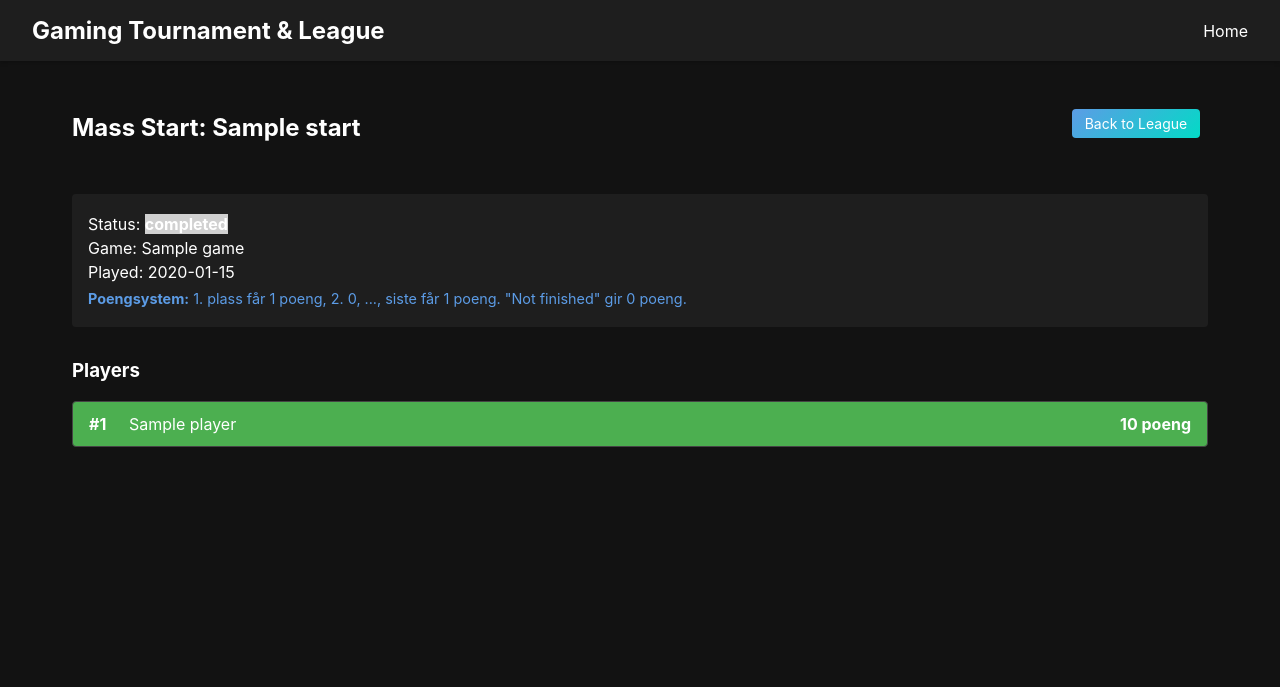
After one commit to Teiteland/tourneyandleaguesforfriends, a Flask app: page /mass-start/1 in a window 1280 px wide. The commit adds this page. Shown: the top 687 px of the page. Run offline with Flask 3, Linux system fonts and the light colour scheme; tables that the repository leaves empty hold one stand-in row (values such as "Sample post").

Commit message:
Implement Mass Start feature - new table, routes, templates, and league integration

```diff
--- a/app/routes/routes.py
+++ b/app/routes/routes.py
@@ -1,5 +1,5 @@
 from flask import Blueprint, render_template, request, redirect, url_for, flash, session
-from app.models.models import db, League, LeagueRound, Match, Player, Game, User, Tournament, TournamentMatch, TournamentPlayer, FFAMatch, FFAPlayer, LeagueJoinRequest, TournamentJoinRequest
+from app.models.models import db, League, LeagueRound, Match, Player, Game, User, Tournament, TournamentMatch, TournamentPlayer, FFAMatch, FFAPlayer, MassStart, MassStartPlayer, LeagueJoinRequest, TournamentJoinRequest
 from werkzeug.security import generate_password_hash, check_password_hash
 from datetime import datetime
 import uuid
@@ -1795,4 +1795,143 @@ def ffa_match(ffa_id):
 
     return render_template('ffa_match.html', ffa=ffa, ffa_players=ffa_players, can_manage=can_manage, available_to_add=available_to_add)
 
+@main.route('/mass-start/create-in-league/<int:league_id>', methods=['GET', 'POST'])
+def create_mass_start_in_league(league_id):
+    if not can_manage_league(league_id):
+        flash('You do not have permission to manage this league', 'error')
+        return redirect(url_for('main.league', league_id=league_id))
+
+    league = League.query.get_or_404(league_id)
+    games = Game.query.filter_by(allow_league=True, is_active=True).all()
+    players = Player.query.all()
+
+    if request.method == 'POST':
+        name = request.form.get('name')
+        game_id = request.form.get('game_id')
+        selected_players = request.form.getlist('players')
+
+        if not name or not game_id:
+            flash('Name and game are required', 'error')
+            return render_template('create_mass_start.html', league=league, games=games, players=players)
+
+        if len(selected_players) < 2:
+            flash('At least 2 players required', 'error')
+            return render_template('create_mass_start.html', league=league, games=games, players=players)
+
+        ms = MassStart(
+            league_id=league_id,
+            name=name,
+            game_id=game_id,
+            status='active'
+        )
+        db.session.add(ms)
+        db.session.flush()
+
+        for i, player_id in enumerate(selected_players):
+            msp = MassStartPlayer(
+                mass_start_id=ms.id,
+                player_id=int(player_id)
+            )
+            db.session.add(msp)
+
+        db.session.commit()
+        flash(f'Mass Start "{name}" created!', 'success')
+        return redirect(url_for('main.mass_start', mass_start_id=ms.id))
+
+    return render_template('create_mass_start.html', league=league, games=games, players=players)
+
+@main.route('/mass-start/create', methods=['GET', 'POST'])
+def create_mass_start():
+    if not session.get('user_id'):
+        flash('Please log in to create a Mass Start', 'error')
+        return redirect(url_for('main.login'))
+
+    games = Game.query.filter_by(allow_league=True, is_active=True).all()
+    players = Player.query.all()
+
+    if request.method == 'POST':
+        name = request.form.get('name')
+        game_id = request.form.get('game_id')
+        selected_players = request.form.getlist('players')
+
+        if not name or not game_id:
+            flash('Name and game are required', 'error')
+            return render_template('create_mass_start.html', league=None, games=games, players=players)
+
+        if len(selected_players) < 2:
+            flash('At least 2 players required', 'error')
+            return render_template('create_mass_start.html', league=None, games=games, players=players)
+
+        ms = MassStart(
+            name=name,
+            game_id=game_id,
+            owner_id=session['user_id'],
+            status='active'
+        )
+        db.session.add(ms)
+        db.session.flush()
+
+        for i, player_id in enumerate(selected_players):
+            msp = MassStartPlayer(
+                mass_start_id=ms.id,
+                player_id=int(player_id)
+            )
+            db.session.add(msp)
+
+        db.session.commit()
+        flash(f'Mass Start "{name}" created!', 'success')
+        return redirect(url_for('main.mass_start', mass_start_id=ms.id))
+
+    return render_template('create_mass_start.html', league=None, games=games, players=players)
+
+@main.route('/mass-start')
+def mass_start_list():
+    massStarts = MassStart.query.filter_by(league_id=None).order_by(MassStart.created_at.desc()).all()
+    return render_template('mass_start_list.html', massStarts=massStarts)
+
+@main.route('/mass-start/<int:mass_start_id>', methods=['GET', 'POST'])
+def mass_start(mass_start_id):
+    ms = MassStart.query.get_or_404(mass_start_id)
+    can_manage = session.get('user_id') and (ms.owner_id == session['user_id'] or session.get('is_admin'))
+    ms_players = MassStartPlayer.query.filter_by(mass_start_id=mass_start_id).order_by(MassStartPlayer.placement).all()
+    all_players = Player.query.all()
+
+    current_player_ids = [msp.player_id for msp in ms_players]
+    available_to_add = [p for p in all_players if p.id not in current_player_ids]
+
+    if request.method == 'POST' and can_manage and ms.status == 'active':
+        player_count = len(ms_players)
+
+        for msp in ms_players:
+            placement_key = f'placement_{msp.player_id}'
+            not_finished_key = f'not_finished_{msp.player_id}'
+
+            not_finished = request.form.get(not_finished_key)
+            placement = request.form.get(placement_key)
+
+            if not_finished == 'on':
+                msp.is_not_finished = True
+                msp.placement = None
+                msp.points_earned = 0
+            elif placement:
+                msp.is_not_finished = False
+                msp.placement = int(placement)
+                msp.points_earned = player_count - msp.placement + 1
+
+        ms.status = 'completed'
+        ms.played_at = datetime.utcnow()
+        db.session.commit()
+        flash('Mass Start result saved!', 'success')
+        return redirect(url_for('main.mass_start', mass_start_id=mass_start_id))
+
+    return render_template('mass_start.html', mass_start=ms, ms_players=ms_players, can_manage=can_manage, available_to_add=available_to_add)
+
+def can_manage_mass_start(mass_start_id):
+    if not session.get('user_id'):
+        return False
+    if session.get('is_admin'):
+        return True
+    ms = MassStart.query.get(mass_start_id)
+    return ms and ms.owner_id == session['user_id']
+
 import math
--- a/app/templates/league.html
+++ b/app/templates/league.html
@@ -152,6 +152,7 @@
 {% if can_manage and league.status == 'active' %}
     <div class="admin-actions">
         <a href="/leagues/{{ league.id }}/ffa/create" class="btn-secondary">Add FFA Round</a>
+        <a href="/leagues/{{ league.id }}/mass-start/create" class="btn-secondary">Add Mass Start</a>
         <a href="/leagues/{{ league.id }}/end" class="btn-danger" onclick="return confirm('Are you sure you want to end this league?')">End League</a>
     </div>
 {% endif %}
--- /dev/null
+++ b/app/templates/mass_start.html
@@ -0,0 +1,194 @@
+{% extends "base.html" %}
+
+{% block title %}Mass Start: {{ mass_start.name }}{% endblock %}
+
+{% block content %}
+<div class="page-header">
+    <h2>Mass Start: {{ mass_start.name }}</h2>
+    {% if mass_start.league %}
+    <a href="/leagues/{{ mass_start.league_id }}" class="btn btn-small">Back to League</a>
+    {% endif %}
+</div>
+
+<div class="mass-start-status">
+    <p>Status: <span class="status-{{ mass_start.status }}">{{ mass_start.status }}</span></p>
+    {% if mass_start.game %}
+    <p>Game: {{ mass_start.game.name }}</p>
+    {% endif %}
+    {% if mass_start.played_at %}
+    <p>Played: {{ mass_start.played_at.strftime('%Y-%m-%d') }}</p>
+    {% endif %}
+    <p class="points-info"><strong>Poengsystem:</strong> 1. plass får {{ ms_players|length }} poeng, 2. {{ ms_players|length - 1 }}, ..., siste får 1 poeng. "Not finished" gir 0 poeng.</p>
+</div>
+
+<h3>Players</h3>
+{% if can_manage and mass_start.status == 'active' %}
+<form method="POST" class="mass-start-form">
+    <p class="info">Enter placement for each player (1 = winner, 2 = second, etc.) or check "Not finished"</p>
+    <div class="players-list">
+        {% for msp in ms_players %}
+        <div class="player-item">
+            <span>{{ msp.player.name }}</span>
+            <div class="player-inputs">
+                <label class="not-finished-label">
+                    <input type="checkbox" name="not_finished_{{ msp.player_id }}" {% if msp.is_not_finished %}checked{% endif %}>
+                    Not finished
+                </label>
+                <input type="number" name="placement_{{ msp.player_id }}" min="1" max="{{ ms_players|length }}" value="{{ msp.placement or '' }}" placeholder="#" {% if msp.is_not_finished %}disabled{% endif %}>
+            </div>
+        </div>
+        {% endfor %}
+    </div>
+    <button type="submit" class="btn-primary" onclick="return confirm('Save Mass Start results?')">Save Results</button>
+</form>
+
+{% if available_to_add %}
+<h4>Add More Players</h4>
+<p class="info">Players not yet in Mass Start:</p>
+<div class="available-players">
+    {% for player in available_to_add %}
+    <span class="player-tag">{{ player.name }}</span>
+    {% endfor %}
+</div>
+{% endif %}
+
+{% else %}
+<div class="results-list">
+    {% for msp in ms_players %}
+    <div class="result-item {% if msp.placement == 1 %}winner{% elif msp.is_not_finished %}not-finished{% endif %}">
+        <span class="placement">#{{ msp.placement if msp.placement else '-' }}</span>
+        <span class="player-name">{{ msp.player.name }}</span>
+        <span class="points">{{ msp.points_earned }} poeng</span>
+    </div>
+    {% endfor %}
+</div>
+{% endif %}
+
+<style>
+.mass-start-status {
+    background: var(--surface-color);
+    padding: 1rem;
+    border-radius: 4px;
+    margin-bottom: 2rem;
+}
+
+.mass-start-status p {
+    margin: 0.25rem 0;
+}
+
+.points-info {
+    color: var(--primary-color);
+    font-size: 0.9rem;
+    margin-top: 0.5rem !important;
+}
+
+.status-active {
+    color: var(--success-color);
+    font-weight: bold;
+}
+
+.status-completed {
+    color: var(--text-muted);
+    font-weight: bold;
+}
+
+.info {
+    color: var(--text-secondary);
+    margin-bottom: 1rem;
+}
+
+.players-list {
+    display: flex;
+    flex-direction: column;
+    gap: 0.5rem;
+    margin-bottom: 1rem;
+}
+
+.player-item {
+    display: flex;
+    justify-content: space-between;
+    align-items: center;
+    padding: 0.5rem 1rem;
+    background: var(--surface-color);
+    border-radius: 4px;
+}
+
+.player-inputs {
+    display: flex;
+    align-items: center;
+    gap: 1rem;
+}
+
+.not-finished-label {
+    display: flex;
+    align-items: center;
+    gap: 0.25rem;
+    font-size: 0.85rem;
+    color: var(--text-secondary);
+}
+
+.player-item input[type="number"] {
+    width: 60px;
+    padding: 0.5rem;
+    text-align: center;
+}
+
+.results-list {
+    display: flex;
+    flex-direction: column;
+    gap: 0.5rem;
+}
+
+.result-item {
+    display: flex;
+    justify-content: space-between;
+    align-items: center;
+    padding: 0.75rem 1rem;
+    background: var(--surface-color);
+    border-radius: 4px;
+    border: 1px solid var(--border-color);
+}
+
+.result-item.winner {
+    background: var(--success-color);
+    color: white;
+}
+
+.result-item.not-finished {
+    opacity: 0.6;
+    background: var(--bg-color);
+}
+
+.result-item .placement {
+    font-weight: bold;
+    min-width: 40px;
+}
+
+.result-item .player-name {
+    flex: 1;
+}
+
+.result-item .points {
+    font-weight: bold;
+    color: var(--primary-color);
+}
+
+.result-item.winner .points {
+    color: white;
+}
+
+.available-players {
+    display: flex;
+    flex-wrap: wrap;
+    gap: 0.5rem;
+    margin-top: 0.5rem;
+}
+
+.player-tag {
+    background: var(--bg-color);
+    padding: 0.25rem 0.5rem;
+    border-radius: 4px;
+    font-size: 0.85rem;
+}
+</style>
+{% endblock %}
```
Also changed, not shown: app/models/models.py (+23 -0 lines), app/templates/create_mass_start.html (added, +46 -0 lines), app/templates/mass_start_list.html (added, +72 -0 lines), arbeidslogg.md (+7 -0 lines).
